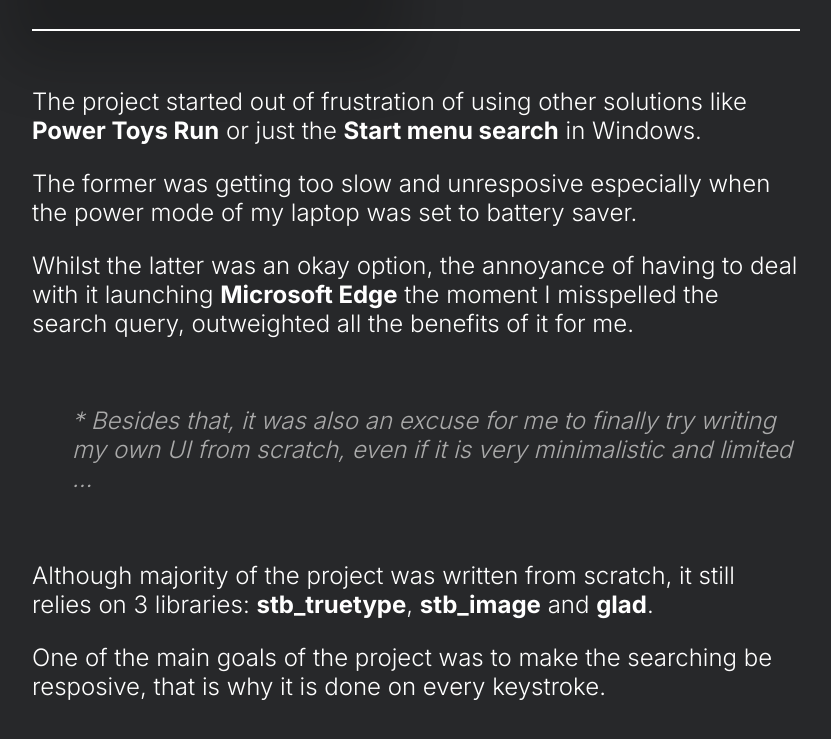
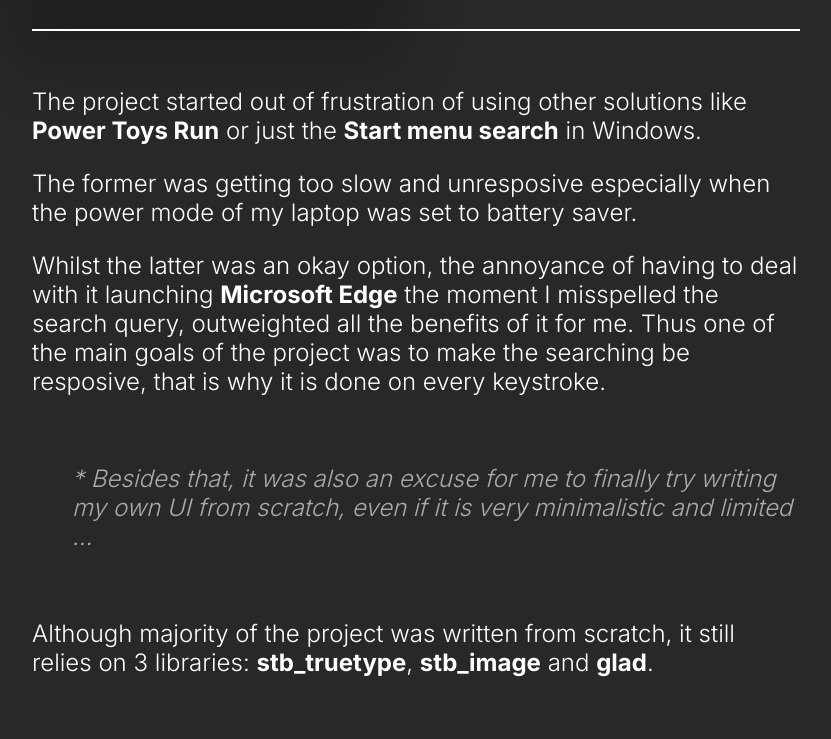
Before and after one commit to Anton3311/Portfolio, a plain HTML site: page instant_run.html in a window 1280 px wide. Shown: the part 1005-1744 px from the top of the page, without its empty margins (224-1055 px from the left). Drawn offline with Linux system fonts and the light colour scheme.

Commit message:
Final changes

```diff
--- a/instant_run.html
+++ b/instant_run.html
@@ -60,6 +60,8 @@
 
 			<p>
 			Whilst the latter was an okay option, the annoyance of having to deal with it launching <span class=app-name>Microsoft Edge</span> the moment I misspelled the search query, outweighted all the benefits of it for me.
+
+			Thus one of the main goals of the project was to make the searching be resposive, that is why it is done on every keystroke.
 			</p>
 
 			<br>
@@ -73,10 +75,6 @@
 			<p>
 			Although majority of the project was written from scratch, it still relies on 3 libraries: <span class=lib-name>stb_truetype</span>, <span class=lib-name>stb_image</span> and <span class=lib-name>glad</span>.
 			</p>
-
-			<p>
-			One of the main goals of the project was to make the searching be resposive, that is why it is done on every keystroke.
-			</p>
 		</div>
 	</div>
 </body>
```
